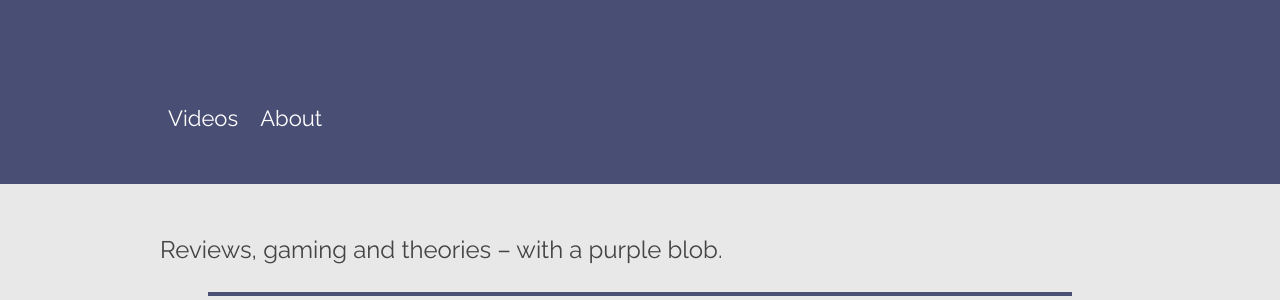
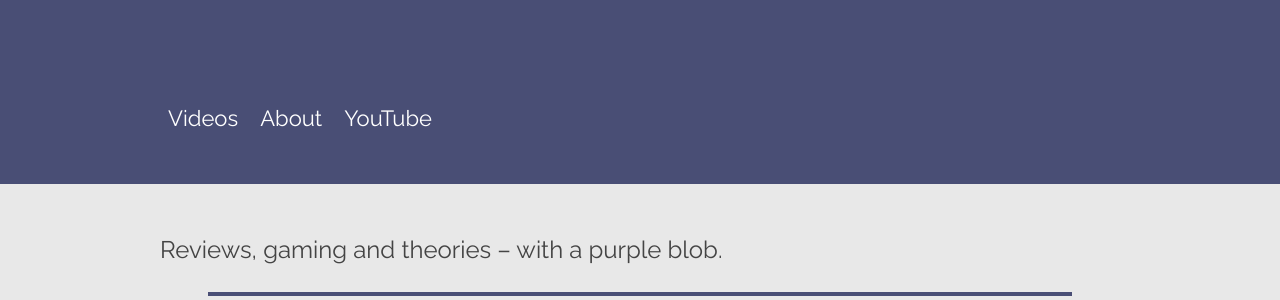
Before and after one commit to Kaihatsujin/kaihatsujin.github.io, a Jekyll site: the page built from index.html, in a window 1280 px wide. Shown: the part 462-762 px from the top of the page. Built offline with Jekyll 4.4.1, drawn with Linux system fonts in a browser that asks for light colours.

Commit message:
Added a Youtube link

```diff
--- a/_layouts/default.html
+++ b/_layouts/default.html
@@ -46,6 +46,7 @@
 				<ul style="text-align: left;">
 					<li><a href="/">Videos</a></li>
 					<li><a href="/about.html">About</a></li>
+					<li><a href="https://www.youtube.com/channel/UCuTh6_HlJbWaZ9O1-BHJt_Q">YouTube</a></li>
 				</ul>
 			</div>
 
```
